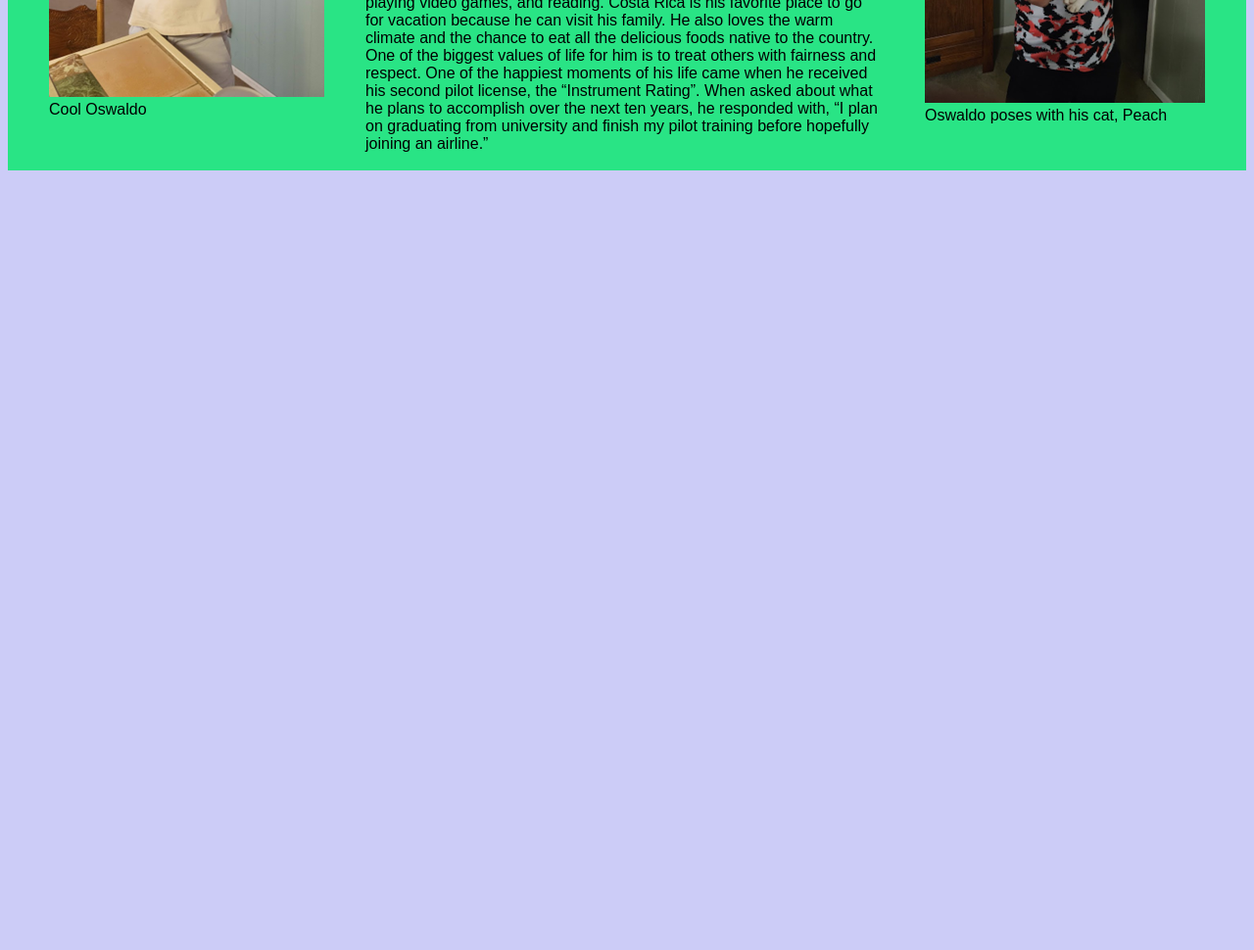
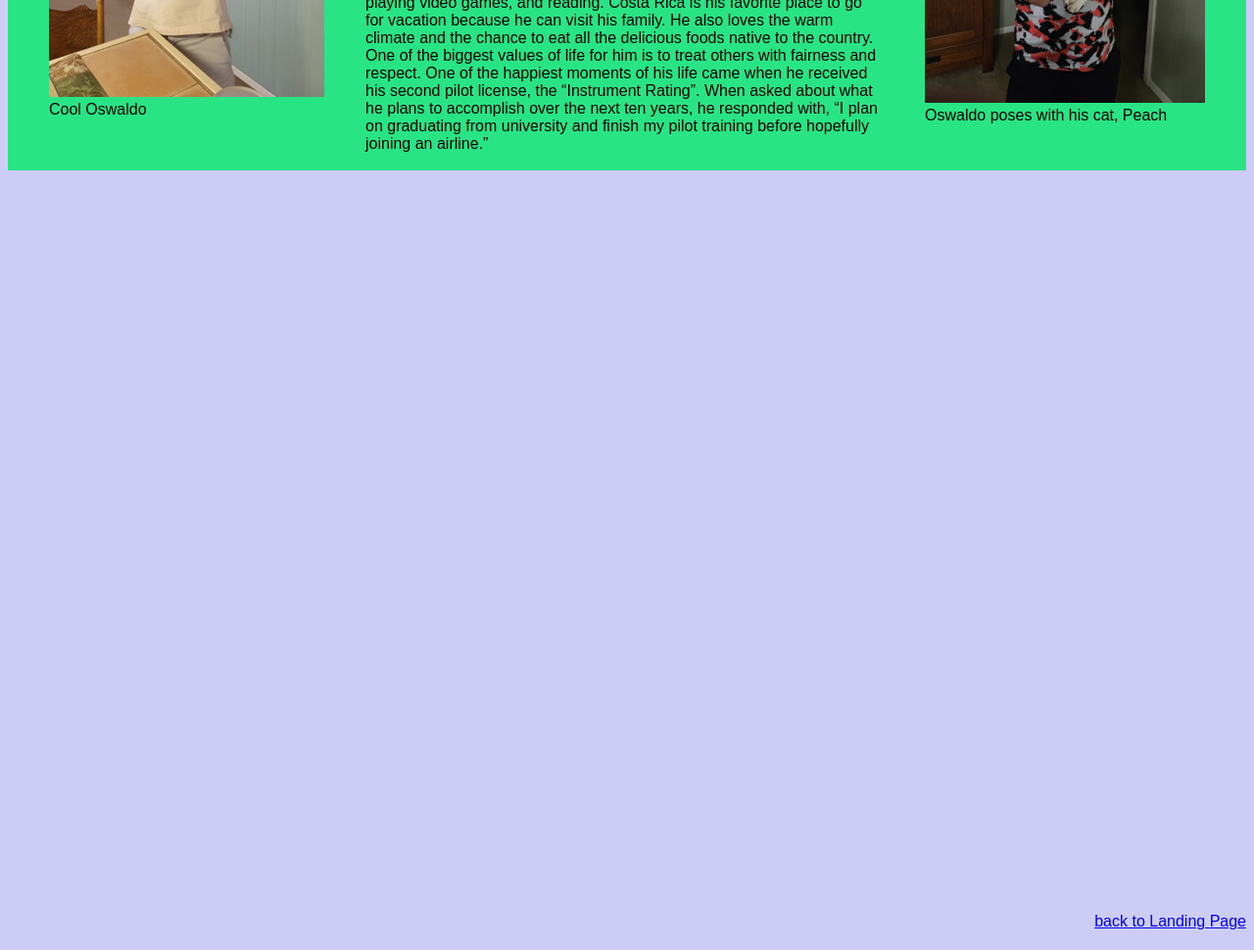
Before and after one commit to Matarisvan/bioSite, a plain HTML site: page about/about.html in a window 1280 px wide. Shown: the part 500-1470 px from the top of the page at 98% size. Before the commit the page ends 800 px from the top, so only its background shows below. Drawn offline with Linux system fonts and the light colour scheme.

Commit message:
added footer

```diff
--- a/about/about.html
+++ b/about/about.html
@@ -18,6 +18,7 @@
 
     <div id="navbar">
         <a href="../index.html">Home</a>
+        <a href="#">About</a>
         <a href="../hobbies/hobbies.html">Hobbies</a>
     </div>
 
@@ -63,6 +64,10 @@
                 </figure>
             </div>
         </div>
+
+        <div class="footer">
+            <a href="../../csd340/index.html">back to Landing Page</a>
+        </div>
     </div>
 
 
--- a/bioSite.css
+++ b/bioSite.css
@@ -133,15 +133,10 @@ figcaption {
     padding: 2px;
     background-color: rgba(0, 234, 106, .8);
 }
-.persona p {
-
+.footer {
+    width: 100%;
+    margin-top: 60%;
+    float: right;
+    margin-bottom: 20px;
+    text-align: right;
 }
-.aboutOne {
-
-}
-.aboutTwo {
-
-}
-.aboutThree {
-
-}
```
Also changed, not shown: hobbies/hobbies.html (+5 -0 lines), index.html (+5 -0 lines).
